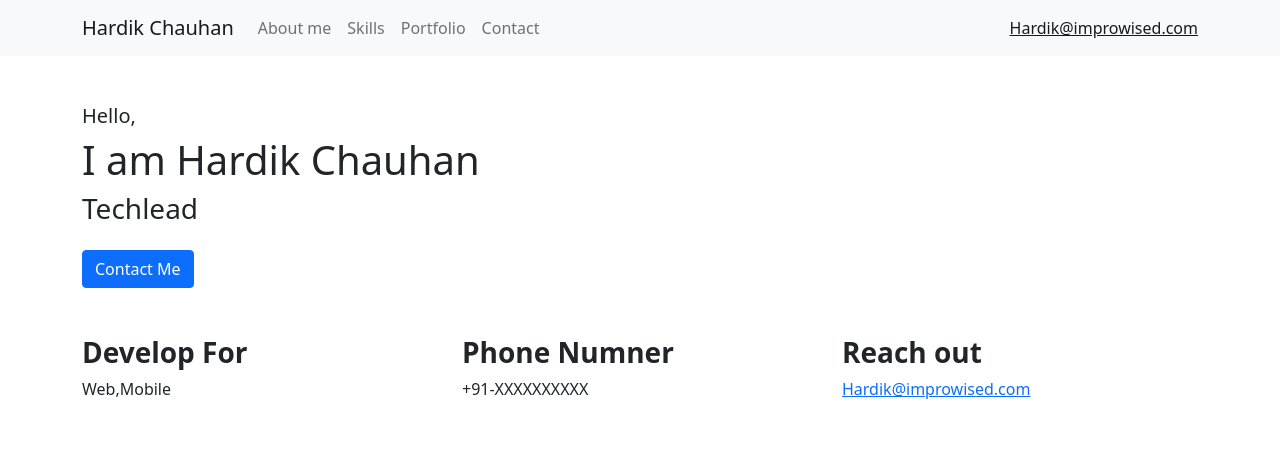
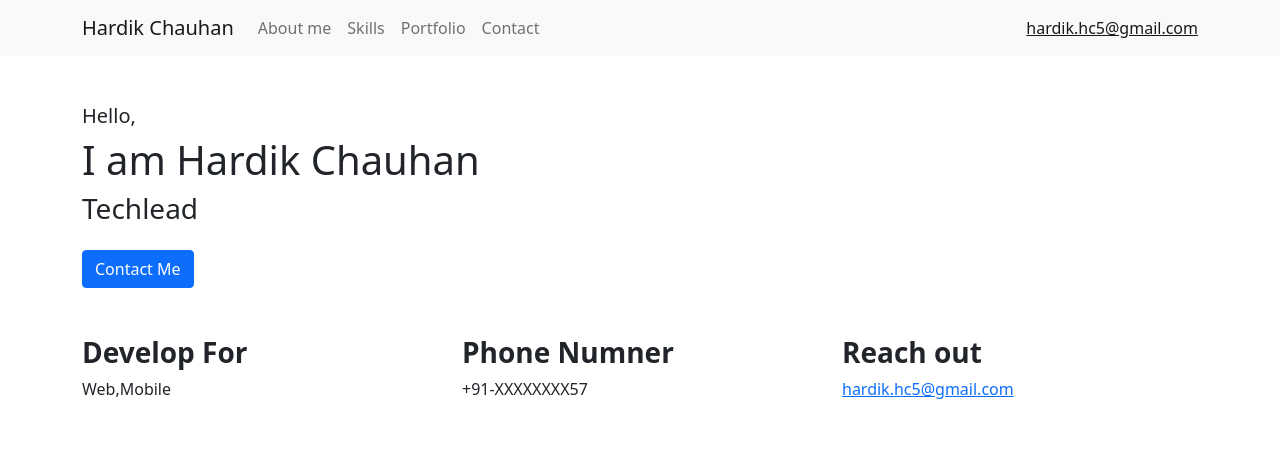
Before and after one commit to hardik-11/portfolio, a plain HTML site: page index.html in a window 1280 px wide. Shown: the top 451 px of the page. Drawn offline with nearby package versions, Linux system fonts and the light colour scheme.

Commit message:
updated index.html

```diff
--- a/index.html
+++ b/index.html
@@ -32,7 +32,7 @@
             </li>
           </ul>
           <span class="navbar-text">
-            <a href="mailto:Hardik@improwised.com">Hardik@improwised.com</a>
+            <a href="mailto:Hardik.hc5@gmail.com">hardik.hc5@gmail.com</a>
           </span>
         </div>
       </div>
@@ -66,7 +66,7 @@
             </strong>
           </h3>
           <p>
-            +91-XXXXXXXXXX
+            +91-XXXXXXXX57
           </p>
         </div>
         <div class="col">
@@ -76,7 +76,7 @@
             </strong>
           </h3>
           <p>
-            <a href="mailto:Hardik@improwised.com">Hardik@improwised.com</a>
+            <a href="mailto:hardik.hc5@gmail.com">hardik.hc5@gmail.com</a>
           </p>
         </div>
       </div>
```
